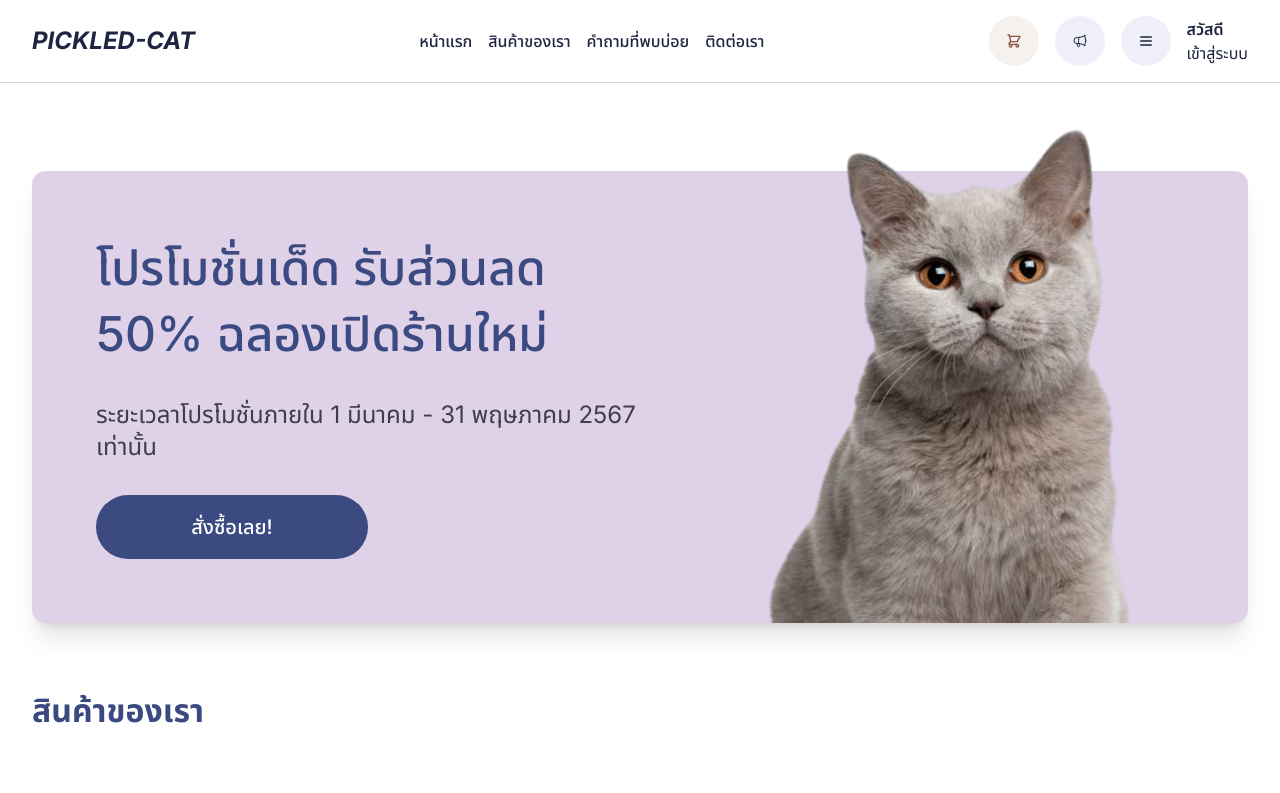
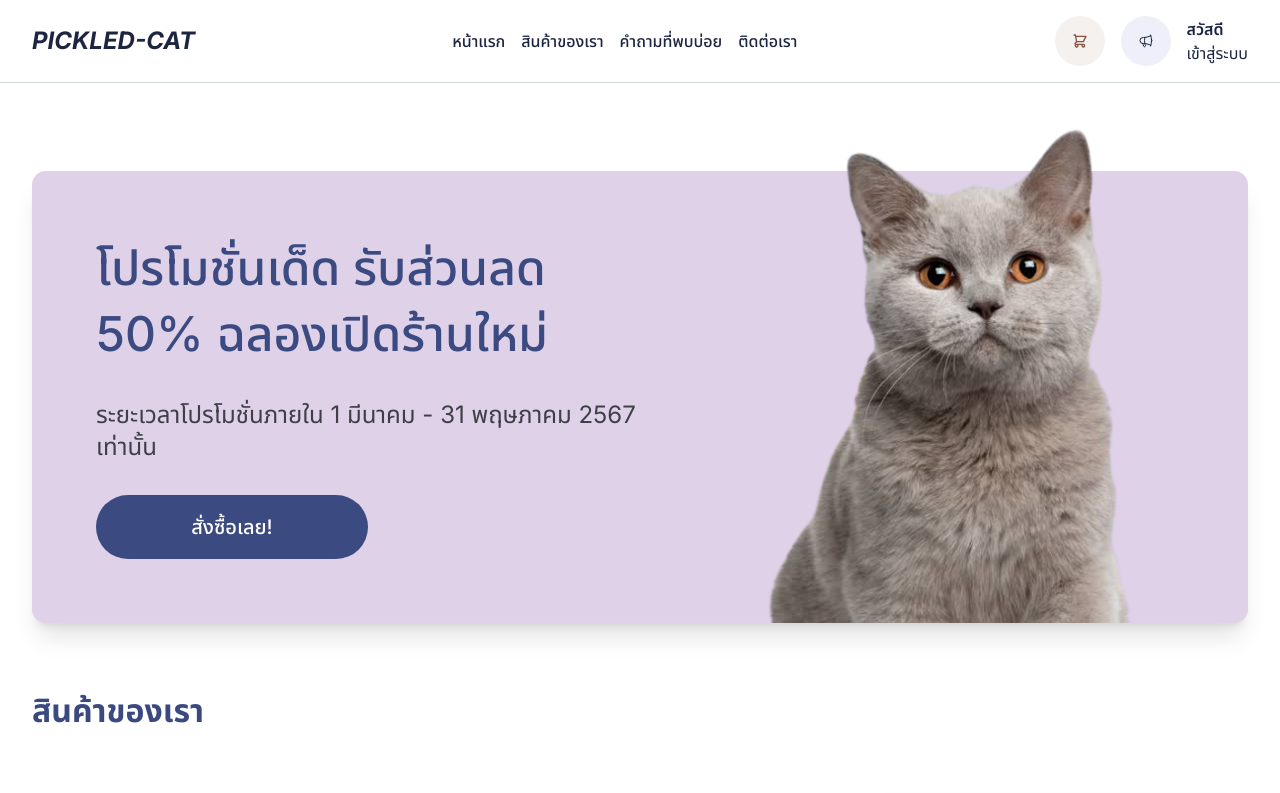
Before and after one commit to orayachan/jsd9-pickled-cat-frontend, a React (Vite) app: page / in a window 1280 px wide. Shown: the top 793 px of the page. Built offline with nearby package versions, Linux system fonts and the light colour scheme.

Commit message:
fix(ui): show user menu only when logged in

```diff
--- a/src/components/customs/Header.jsx
+++ b/src/components/customs/Header.jsx
@@ -9,6 +9,7 @@ import { Link } from 'react-router';
 
 export function Header() {
   const [isMenuOpen, setIsMenuOpen] = useState(false);
+  const [isLoggedIn, setIsLoggedIn] = useState(false);
   return (
     <header className='content-center-safe border-b bg-white px-8 py-4 text-center'>
       <nav className='mx-auto flex items-center justify-between gap-4 lg:max-w-screen-2xl'>
@@ -60,7 +61,10 @@ export function Header() {
           >
             <HiOutlineMegaphone />
           </Link>
+
           {/* Menu */}
+          {/* Only show menu when logged in */}
+          {isLoggedIn && (
             <div className='relative'>
               <button
                 onClick={() => setIsMenuOpen(!isMenuOpen)}
@@ -83,14 +87,17 @@ export function Header() {
                     <Link to='/Dashboard'>รีวิวสินค้า</Link>
                   </li>
                   <li className='hover:text-primary-600 mr-4 text-end'>
-                  <Link to='/'>ออกจากระบบ</Link>
+                    <Link to='/' onClick={() => setIsLoggedIn(false)}>ออกจากระบบ</Link>
                   </li>
                 </ul>
               )}
             </div>
+          )}
+
           <button className='hover:text-primary-600 hidden items-center justify-center rounded-full lg:h-[50px] lg:w-[50px] lg:bg-yellow-100'>
             <HiOutlineUserCircle />
           </button>
+
           <p className='hidden flex-col items-start justify-center lg:flex'>
             <span className='font-semibold'>สวัสดี</span>
             <Link to='/Login' className='hover:text-primary-600'>
```
Lines whose indentation alone changed are shown as unchanged.
